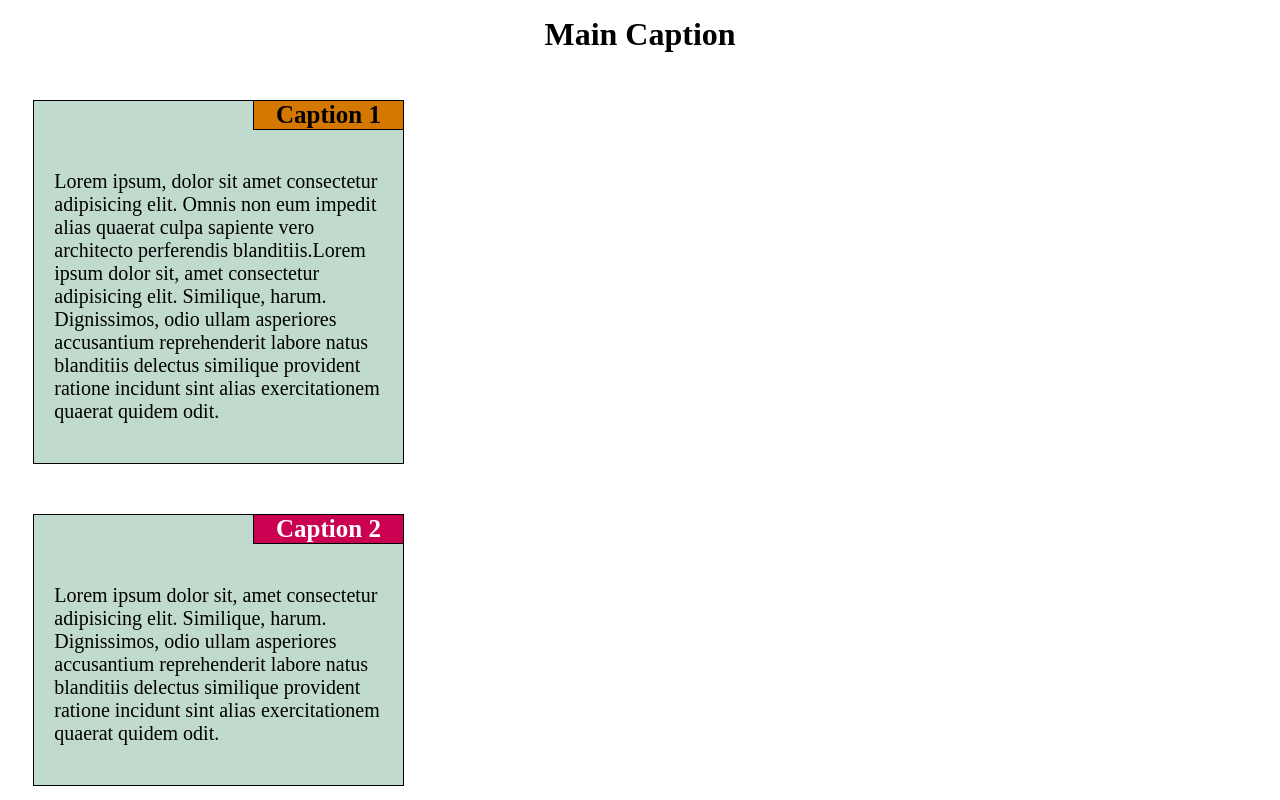
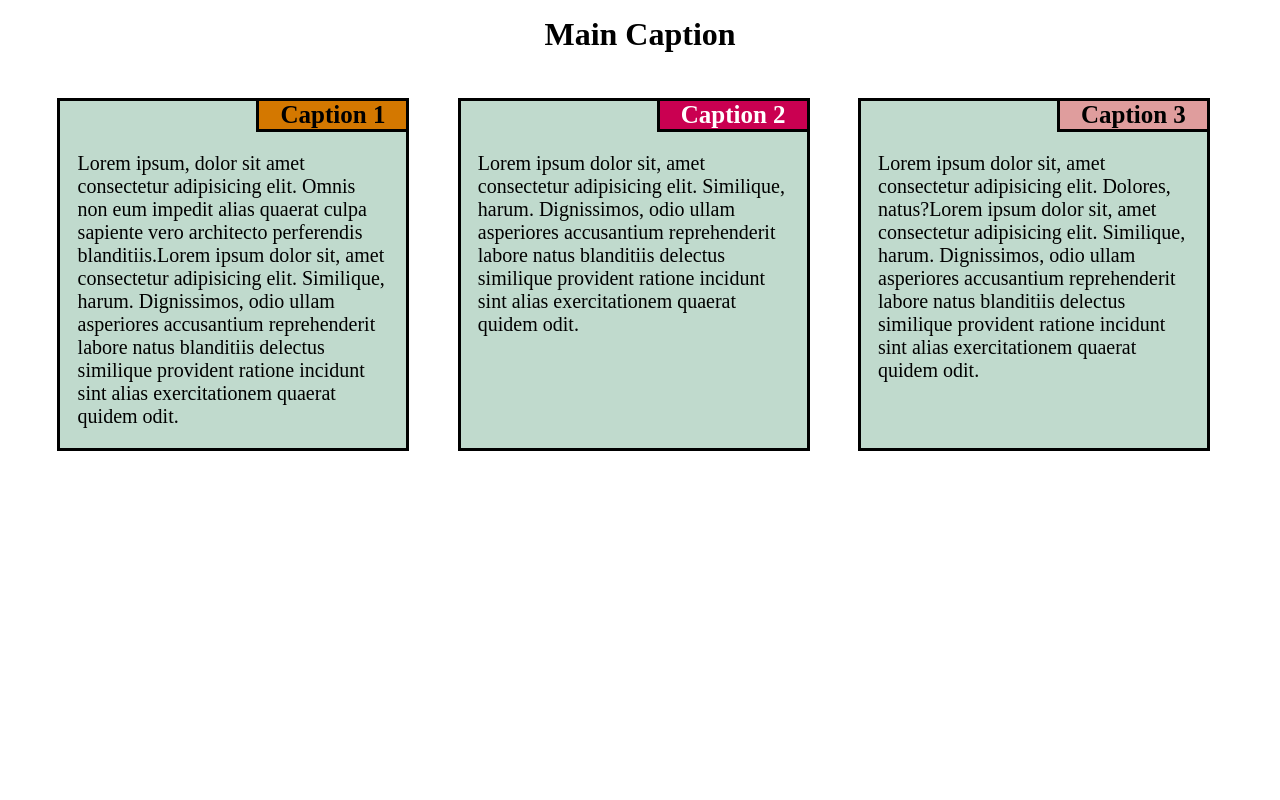
Before and after one commit to AnastasiaHaliarnyk/Lab4, a plain HTML site: page index.html in a window 1280 px wide. Shown: the top 800 px of the page. Drawn offline with Linux system fonts and the light colour scheme.

Commit message:
Update style.css

```diff
--- a/style.css
+++ b/style.css
@@ -5,7 +5,7 @@ h1{
     text-align: center;
     margin-top: 1rem;
 }
-.columns {
+.row {
     display: flex;
     flex-wrap: wrap;
     width: 95%;
@@ -19,13 +19,15 @@ h1{
 }
 
 p{
-    padding: 20px;
+    width: 90%;
+    margin-left: auto;
+    margin-right: auto;
 }
 
 .header{
 
     font-size: 25px;
-    border: 1px solid #000000;
+    border: 3px solid #000000;
     border-top-style: none;
     border-right-style: none;
     width: 150px;
@@ -39,7 +41,7 @@ p{
     align-items: flex-end;
     font-size: 20px;
     background-color: #6ba8896c;
-    border: 1px solid #000000;
+    border: 3px solid #000000;
 
 }
 .header1 {
```
